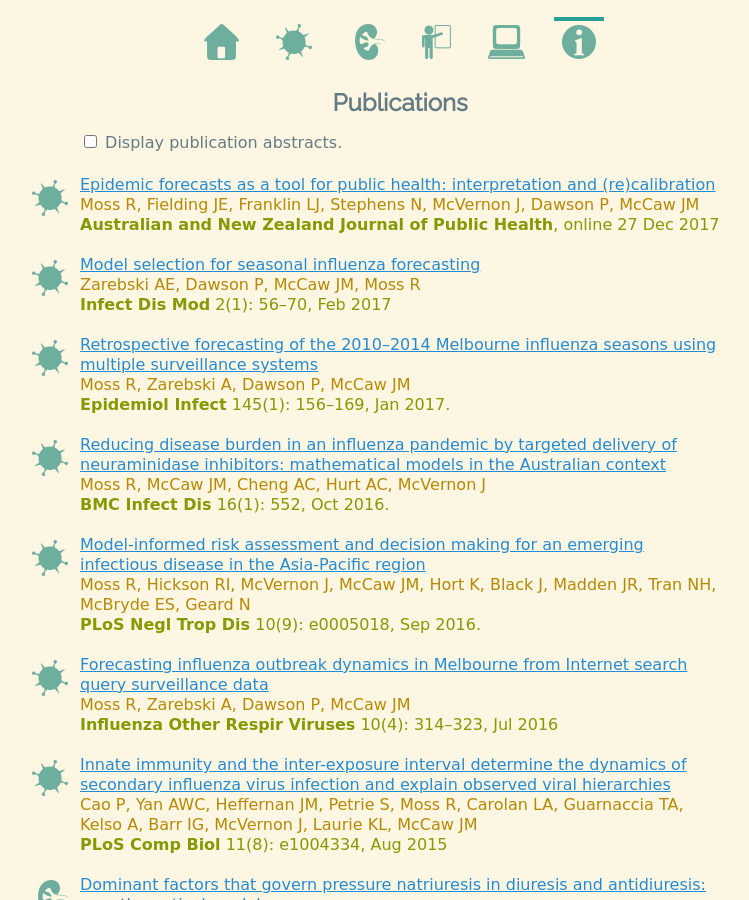
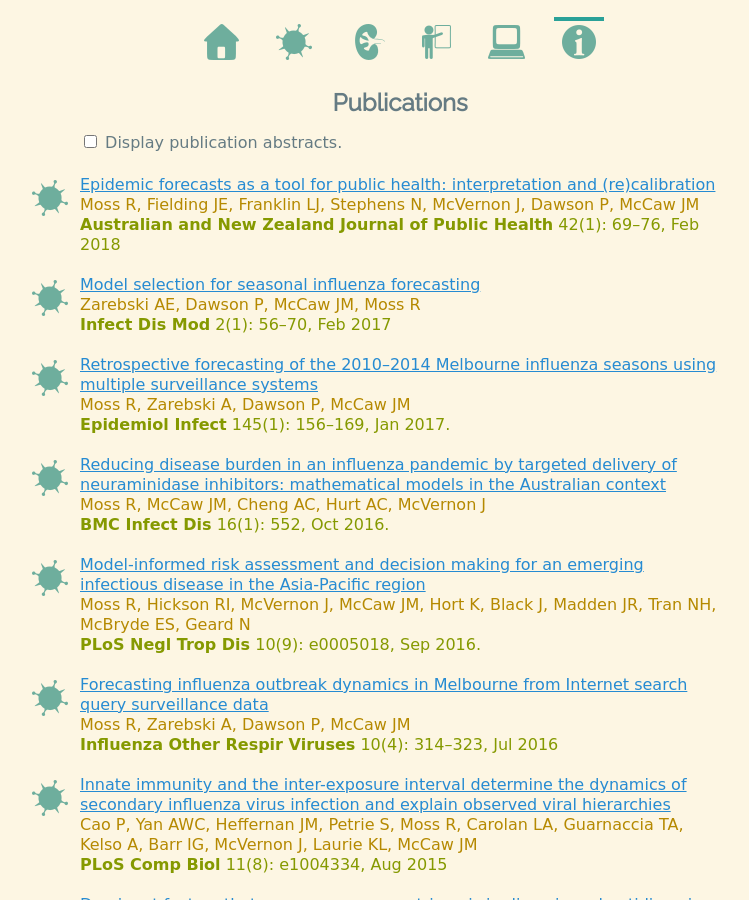
Before and after one commit to robmoss/previous2-robmoss.github.io, a Jekyll site: the page built from pubs/index.md, in a window 1280 px wide and 900 px high. Shown: the whole window, without its empty margins (240-989 px from the left). Built offline with Jekyll 4.4.1, drawn with Linux system fonts in a browser that asks for light colours; some web fonts are replaced.

Commit message:
Update CV, ANZJPH paper now published in an issue

```diff
--- a/pubs/index.md
+++ b/pubs/index.md
@@ -47,7 +47,7 @@ title: Publications
         <span class="author">Moss R, Fielding JE, Franklin LJ, Stephens N,
         McVernon J, Dawson P, McCaw JM</span><br/>
         <span class="journal"><b>Australian and New Zealand Journal of Public
-        Health</b>, online 27 Dec 2017</span><br/>
+        Health</b> 42(1): 69&ndash;76, Feb 2018</span><br/>
         <span class="abstract">
         <strong>Objective and Methods:</strong> Recent studies have used
         Bayesian methods to predict timing of influenza epidemics many weeks
```
Also changed, not shown: 1 other file.
